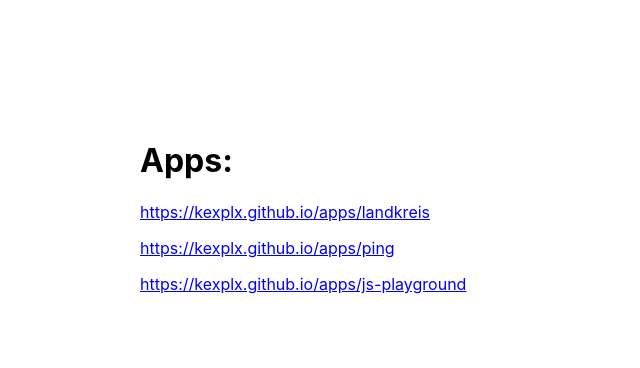
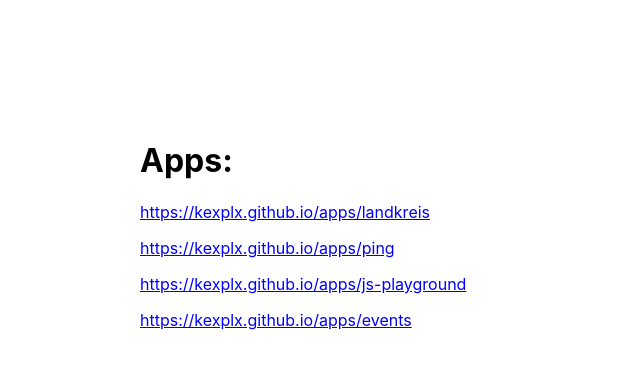
Before and after one commit to Kexplx/text, a plain HTML site: page index.html in a window 1280 px wide. Shown: the whole page, without its empty margins (0-640 px from the left). Drawn offline with Linux system fonts and the light colour scheme.

Commit message:
Update index.html

```diff
--- a/index.html
+++ b/index.html
@@ -45,6 +45,12 @@
           >https://kexplx.github.io/apps/js-playground</a
         >
       </p>
+
+            <p>
+        <a href="https://kexplx.github.io/apps/js-playground" target="_blank"
+          >https://kexplx.github.io/apps/events</a
+        >
+      </p>
     </div>
   </body>
 </html>
```
